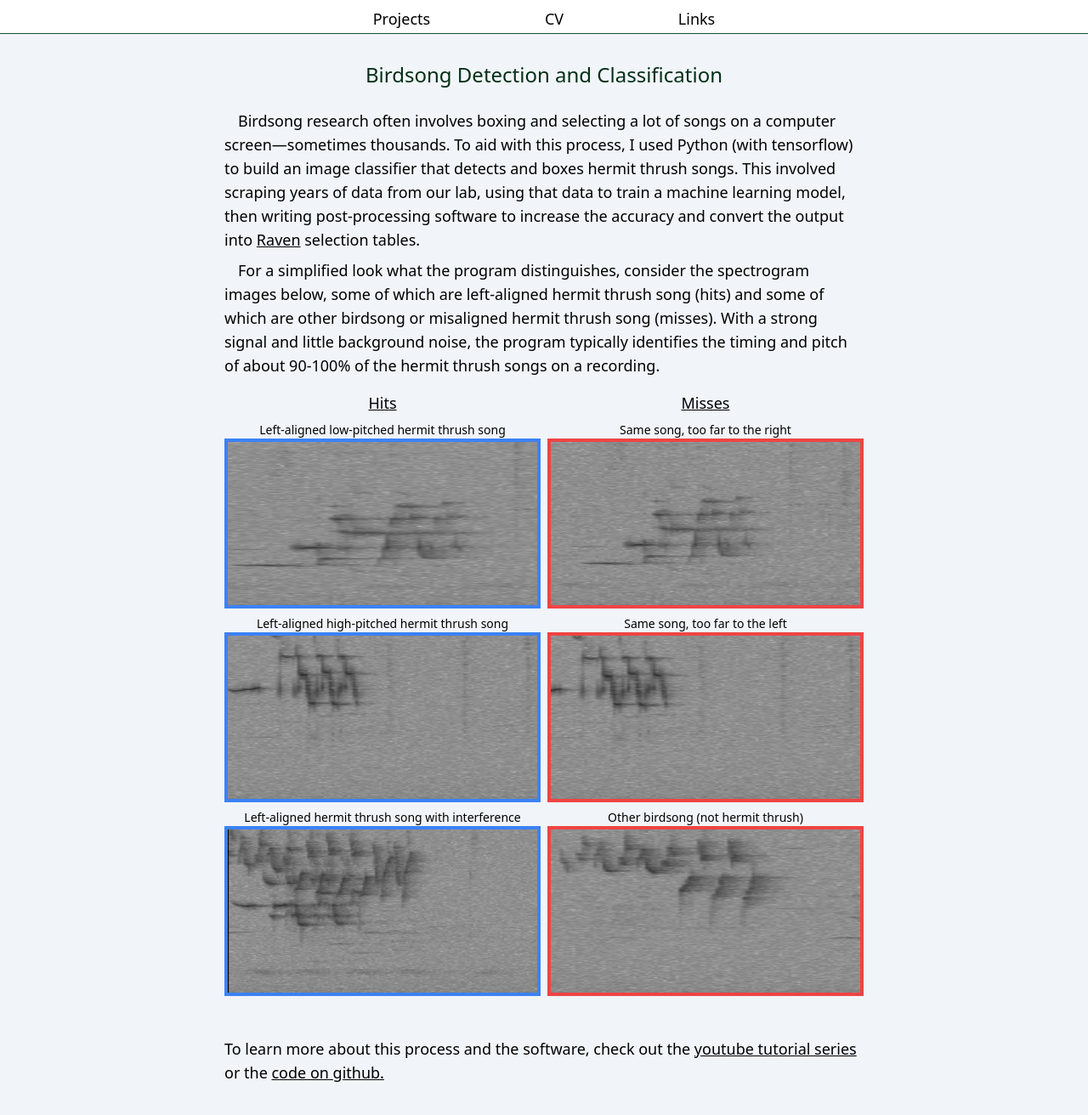
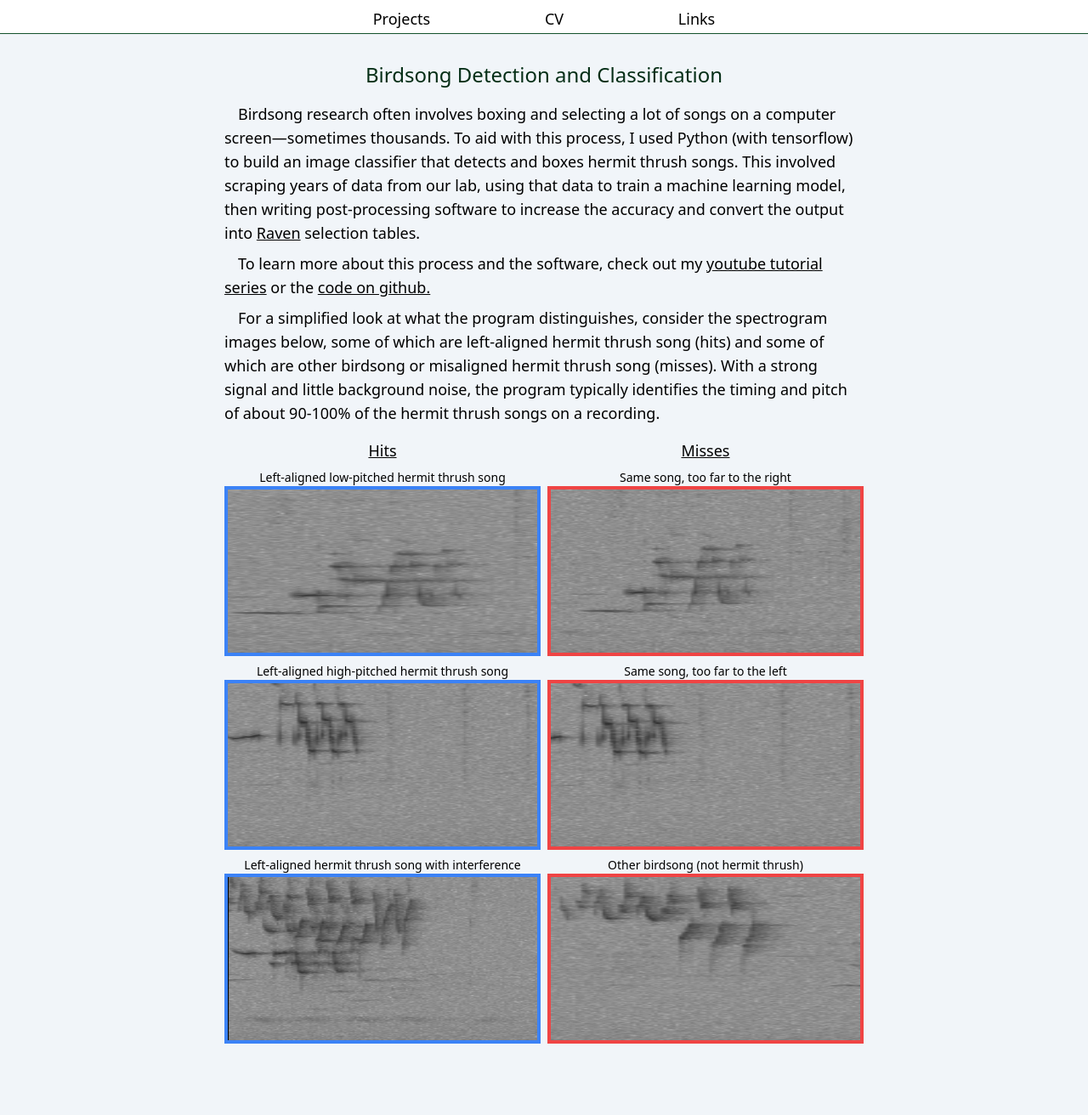
Before and after one commit to Struckhour/portfolio2024, a SvelteKit app: page /hethfinder in a window 1280 px wide. Shown: the top 1312 px of the page at 85% size. Built offline with nearby package versions, Linux system fonts and the light colour scheme.

Commit message:
fixes some small errors

```diff
--- a/src/routes/hethfinder/+page.svelte
+++ b/src/routes/hethfinder/+page.svelte
@@ -9,8 +9,11 @@
 
 <div class="max-w-3xl mx-auto mt-6 p-2 text-lg">
     <h1 class="text-center text-2xl text-green-950 mb-4">Birdsong Detection and Classification</h1>
-    <p class="py-2 indent-4">Birdsong research often involves boxing and selecting a lot of songs on a computer screen&#x2014;sometimes thousands. To aid with this process, I used Python (with tensorflow) to build an image classifier that detects and boxes hermit thrush songs. This involved scraping years of data from our lab, using that data to train a machine learning model, then writing post-processing software to increase the accuracy and convert the output into <a class="underline" target="_blank" href="https://www.birds.cornell.edu/ccb/raven-pro/">Raven</a>  selection tables.</p>
-    <p class="indent-4">For a simplified look what the program distinguishes, consider the spectrogram images below, some of which are left-aligned hermit thrush song (hits) and some of which are other birdsong or misaligned hermit thrush song (misses). With a strong signal and little background noise, the program typically identifies the timing and pitch of about 90-100% of the hermit thrush songs on a recording.</p>
+    <p class="mt-2 indent-4">Birdsong research often involves boxing and selecting a lot of songs on a computer screen&#x2014;sometimes thousands. To aid with this process, I used Python (with tensorflow) to build an image classifier that detects and boxes hermit thrush songs. This involved scraping years of data from our lab, using that data to train a machine learning model, then writing post-processing software to increase the accuracy and convert the output into <a class="underline" target="_blank" href="https://www.birds.cornell.edu/ccb/raven-pro/">Raven</a>  selection tables.</p>
+
+    <p class="mt-2 indent-4">To learn more about this process and the software, check out my <a href="https://www.youtube.com/watch?v=hOoyaQzYnX0&list=PLIWFDVILUKED29staaSbOvyotepbeH3fp" target="_blank" class="underline">youtube tutorial series</a> or the <a href="https://github.com/Struckhour/hethfinder" target="_blank" class="underline">code on github.</a></p>
+
+    <p class="indent-4 mt-2">For a simplified look at what the program distinguishes, consider the spectrogram images below, some of which are left-aligned hermit thrush song (hits) and some of which are other birdsong or misaligned hermit thrush song (misses). With a strong signal and little background noise, the program typically identifies the timing and pitch of about 90-100% of the hermit thrush songs on a recording.</p>
     <div class="grid grid-cols-2 grid-rows-[12px_fr_fr_fr] gap-2 mt-4">
         <h2 class="text-center underline">Hits</h2>
         <h2 class="text-center underline">Misses</h2>
@@ -39,6 +42,6 @@
             <img class="border-4 border-red-500 w-full h-[200px] object-fill" alt="other birdsong" src={notheth} />
         </div>
     </div>
-    <p class="mt-12">To learn more about this process and the software, check out the <a href="https://www.youtube.com/watch?v=hOoyaQzYnX0&list=PLIWFDVILUKED29staaSbOvyotepbeH3fp" target="_blank" class="underline">youtube tutorial series</a> or the <a href="https://github.com/Struckhour/hethfinder" target="_blank" class="underline">code on github.</a></p>
+
     <div class="h-96"></div>
 </div>
--- a/src/routes/markov/+page.svelte
+++ b/src/routes/markov/+page.svelte
@@ -26,11 +26,11 @@
     <p>A hermit thrush (seen above) is a forest-dwelling bird known for its beautiful, haunting song. However, what most people hear and think of as a singular repeating
     2-second song is actually slightly different versions being ordered into complex sequences (like words being ordered into sentences).
     It cycles through its 10-15 song-types and chooses the next one based on what it has previously sung.
-    For example, it almost never sings the same song-type in a row.
+    For example, it almost never sings the same song-type twice in a row.
     The question I set out to answer was quite simple:
     </p>
     <br>
-    <div class="text-center tracking-wider w-[90%] m-auto"><b>How many previous songs influence the upcoming song choice? In other words, does a bird care what it recently sang?</b>
+    <div class="text-center tracking-wider w-[90%] m-auto"><b>How many previous songs influence the upcoming song choice? In other words, how much does a bird care what it recently sang?</b>
     </div>
 
     <br>
```
